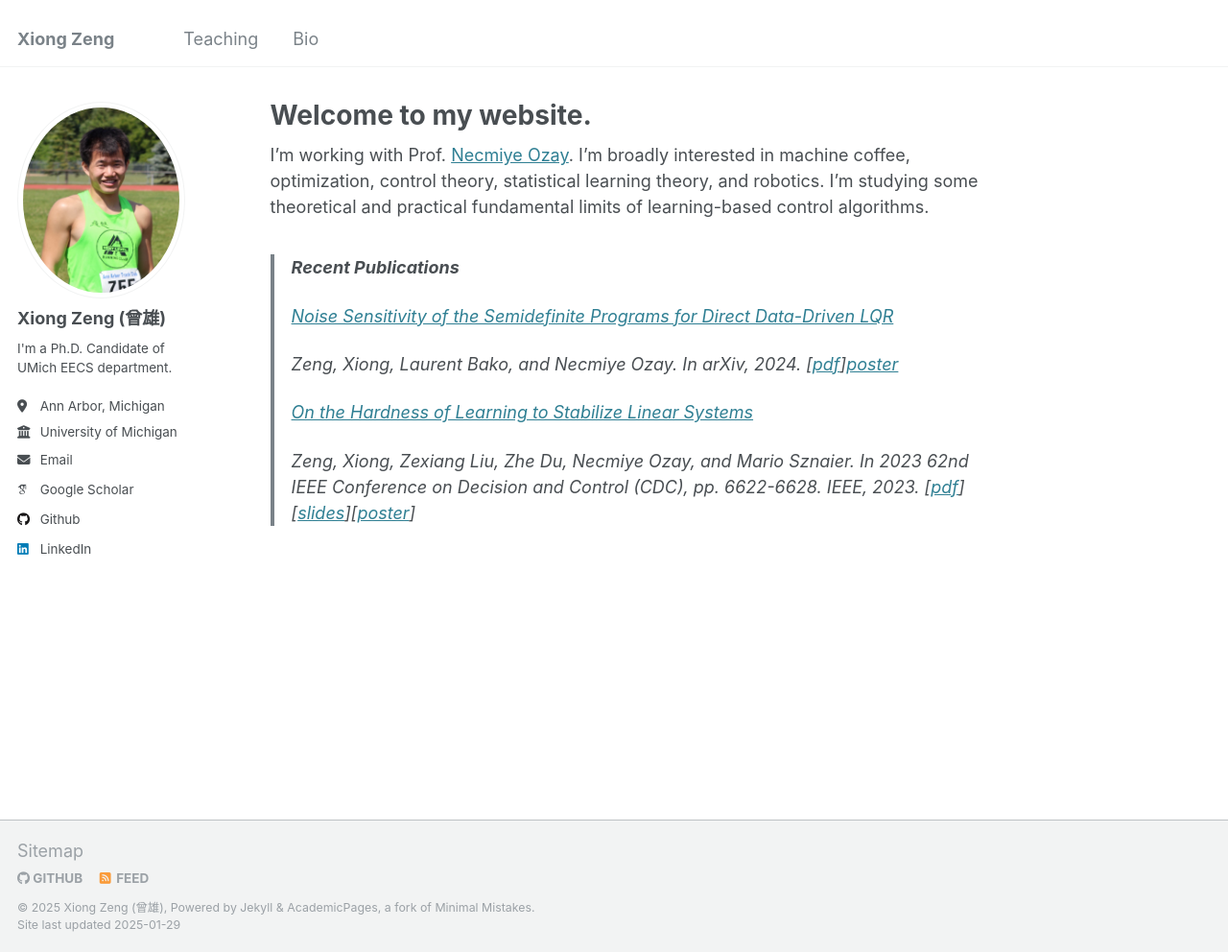
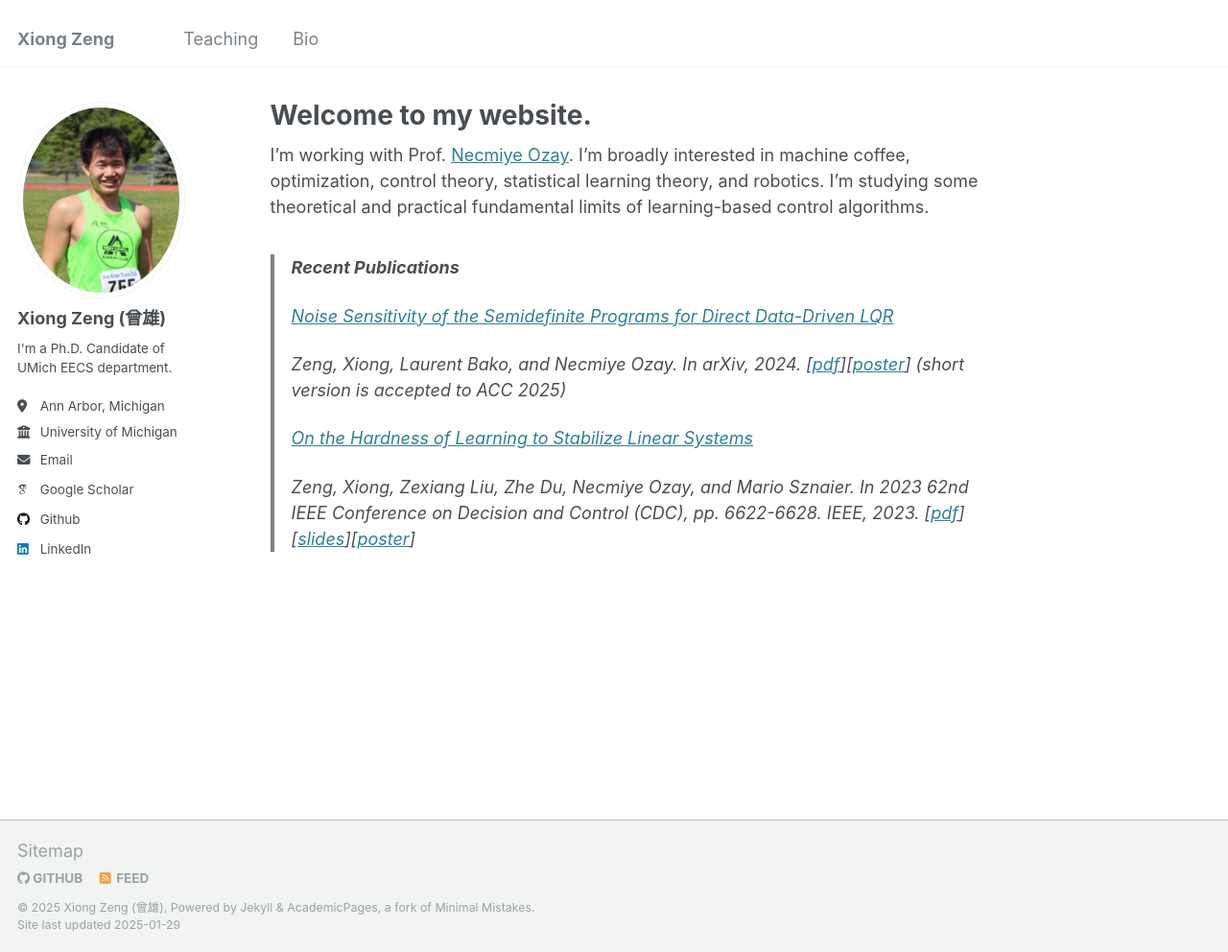
Before and after one commit to zengxiong111/zengxiong.github.io, a Jekyll site: the page built from _pages/about.md, in a window 1280 px wide and 992 px high. Shown: the whole window at 96% size. Built offline with Jekyll 4.4.1, drawn with Linux system fonts in a browser that asks for light colours; some web fonts are replaced.

Commit message:
Update about.md

```diff
--- a/_pages/about.md
+++ b/_pages/about.md
@@ -14,7 +14,8 @@
 >
 > [Noise Sensitivity of the Semidefinite Programs for Direct Data-Driven LQR](https://arxiv.org/abs/2412.19705)
 >
-> Zeng, Xiong, Laurent Bako, and Necmiye Ozay. In arXiv, 2024. [<a href="https://github.com/zengxiong111/zengxiong.github.io/blob/master/files/Noise%20Sensitivity%20of%20the%20Semidefinite%20Programs%20for%20Direct%20Data-Driven%20LQR.pdf" target="_blank">pdf</a>][<a href="https://github.com/zengxiong111/zengxiong.github.io/blob/master/files/Poster_Noise%20Sensitivity%20of%20DDD%20LQR%20by%20Semidefinite%20Programming.pdf" target="_blank">poster</a>](short version is accepted to ACC 2025)
+> Zeng, Xiong, Laurent Bako, and Necmiye Ozay. In arXiv, 2024. [<a href="https://github.com/zengxiong111/zengxiong.github.io/blob/master/files/Noise%20Sensitivity%20of%20the%20Semidefinite%20Programs%20for%20Direct%20Data-Driven%20LQR.pdf" target="_blank">pdf</a>][<a href="https://github.com/zengxiong111/zengxiong.github.io/blob/master/files/Poster_Noise%20Sensitivity%20of%20DDD%20LQR%20by%20Semidefinite%20Programming.pdf" target="_blank">poster</a>]
+> (short version is accepted to ACC 2025)
 >
 > [On the Hardness of Learning to Stabilize Linear Systems](https://arxiv.org/abs/2311.11151)
 >
```
